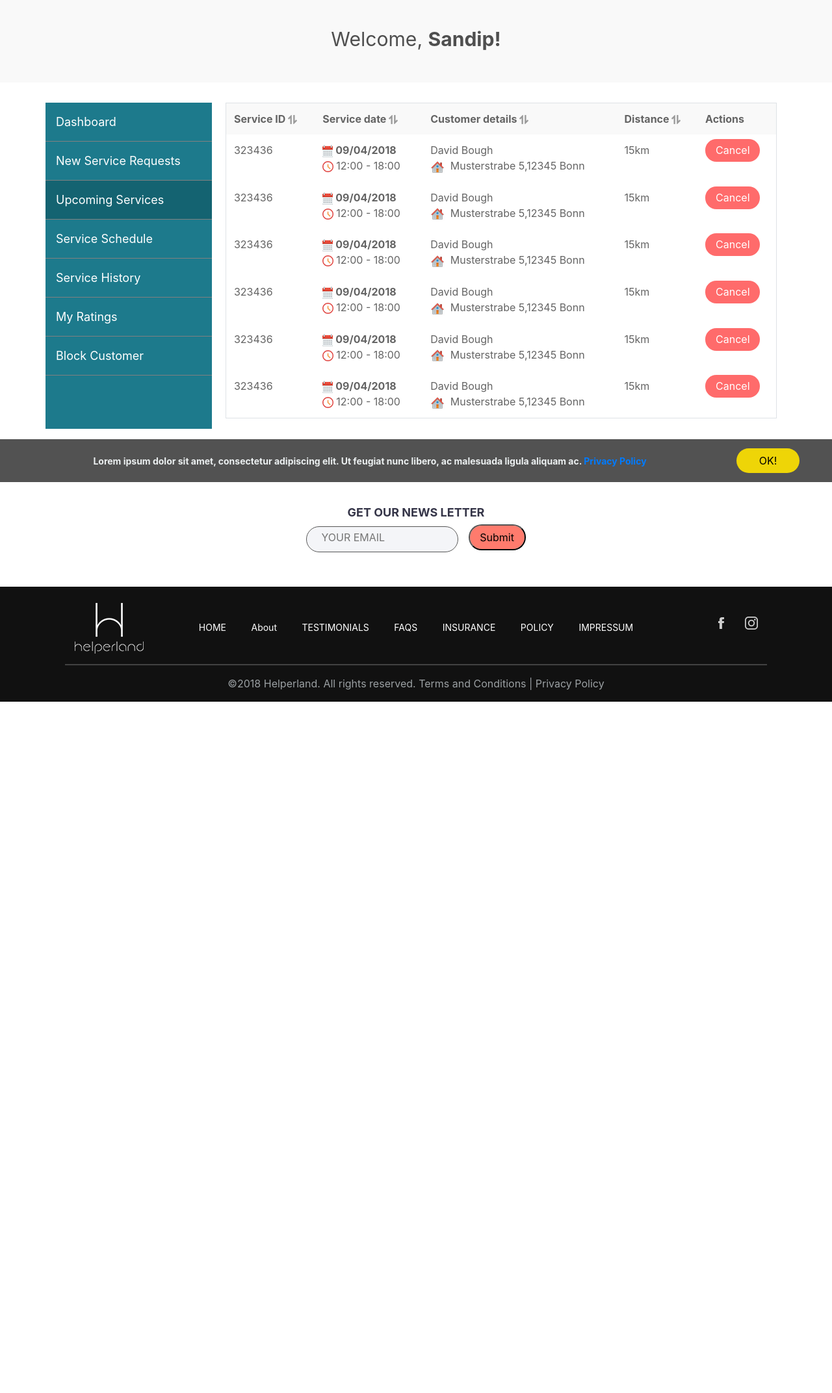
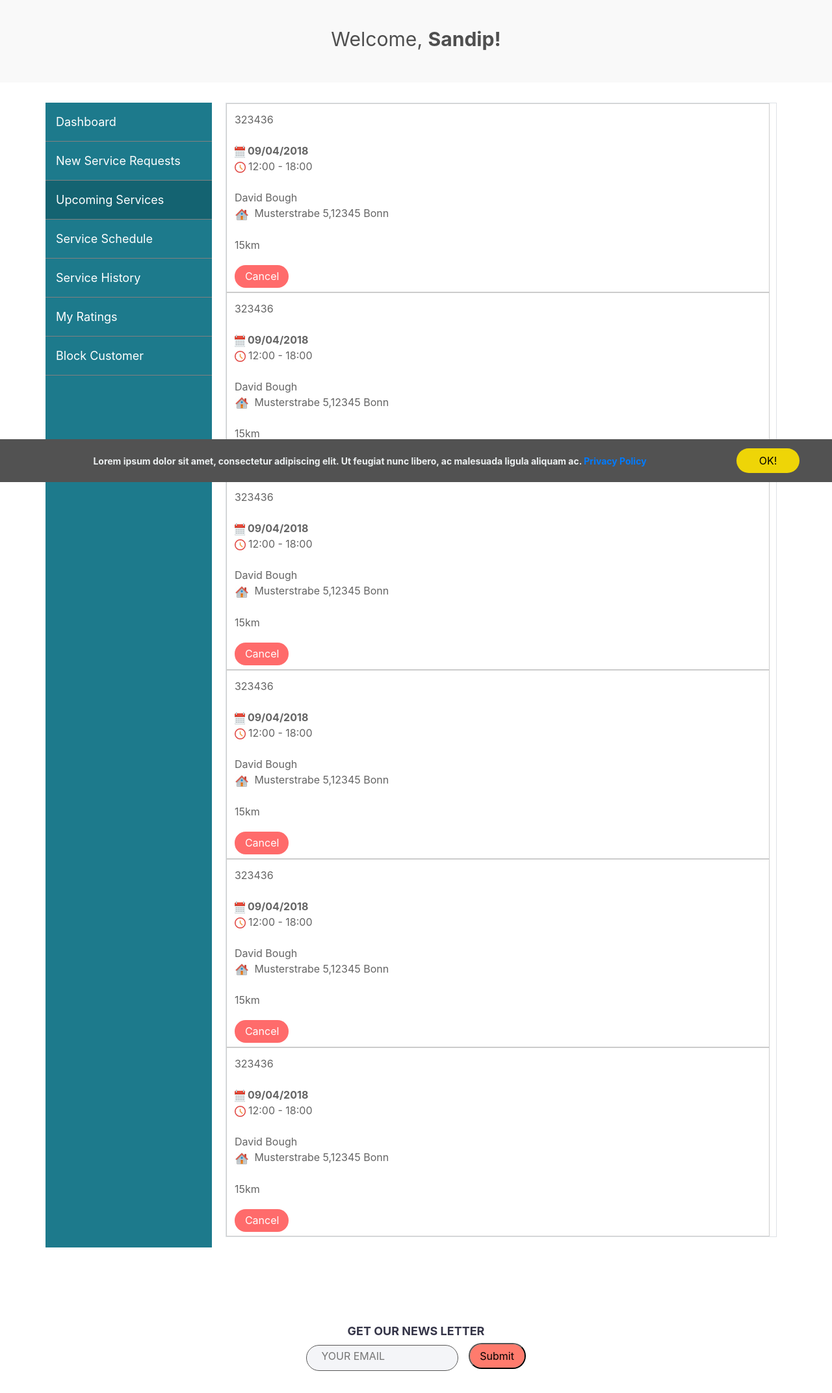
Before and after one commit to rj-riddhi/Helperland_Homepage, a PHP site: page /upcoming_service.html in a window 1280 px wide. Shown: the part 58-2202 px from the top of the page at 65% size. Before the commit the page ends 1138 px from the top, so only its background shows below. Run offline with PHP 8.4, Linux system fonts and the light colour scheme; some libraries are stand-ins or nearby versions.

Commit message:
Update upcoming_service.css

```diff
--- a/HTML/Service Provider/Upcoming Service/css/upcoming_service.css
+++ b/HTML/Service Provider/Upcoming Service/css/upcoming_service.css
@@ -278,3 +278,46 @@
     border-radius: 20px;
     vertical-align: baseline;
 }
+@media
+only screen and (max-width: 760px) ,
+(min-device-width: 768px) and (max-device-width: 1024px)  {
+
+	table {
+	  	width: 100%;
+	  	padding-right: 10px;
+	}
+
+	table, thead, tbody, th, td, tr {
+		display: block;
+	}
+
+
+	thead tr {
+		position: absolute;
+		top: -9999px;
+		left: -9999px;
+	}
+
+	tr { border: 1px solid #ccc; }
+
+	td {
+		border: none;
+		border-bottom: 1px solid #eee;
+		position: relative;
+		padding-left: 50%;
+	}
+
+	td::before {
+		position: absolute;
+		top: 6px;
+		left: 6px;
+		width: 45%;
+		padding-right: 10px;
+		white-space: nowrap;
+		content: attr(data-column);
+
+		color: #000;
+		font-weight: bold;
+	}
+
+}
```
